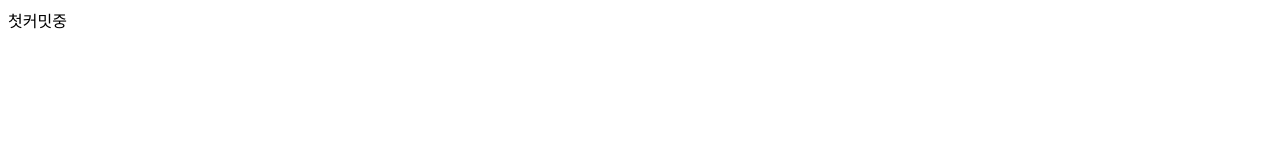
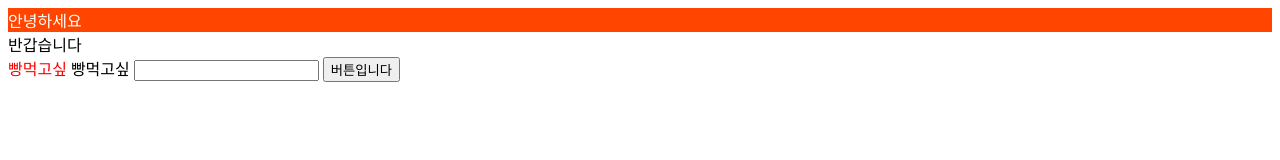
Before and after one commit to JJHaEun/D-DayCounter, a plain HTML site: page index.html in a window 1280 px wide. Drawn offline with Linux system fonts and the light colour scheme.

Commit message:
html가지고 놀기

```diff
--- a/index.html
+++ b/index.html
@@ -5,8 +5,27 @@
     <meta http-equiv="X-UA-Compatible" content="IE=edge" />
     <meta name="viewport" content="width=device-width, initial-scale=1.0" />
     <title>D-DayCounter</title>
+    <!--  페이지 구성에 필요한 정보들은 head태그에  -->
+    <style>
+      .hi {
+        color: white;
+      }
+    </style>
+    <script>
+      console.log("html 가지고 놀기!!");
+      const clickButton = function () {
+        document.getElementById("just-input").value = "카페가고싶다!!!";
+        console.log("coffee");
+      };
+    </script>
   </head>
   <body>
-    <section>첫커밋중</section>
+    <!--  실제로 보여지는 페이지 내용이 적히는 곳 -->
+    <div class="hi" style="background-color: orangered">안녕하세요</div>
+    <div class="nice-to-meet-yu">반갑습니다</div>
+    <span id="want-bread" style="color: red">빵먹고싶</span>
+    <span>빵먹고싶</span>
+    <input type="text" id="just-input" />
+    <button onclick="clickButton()">버튼입니다</button>
   </body>
 </html>
```
